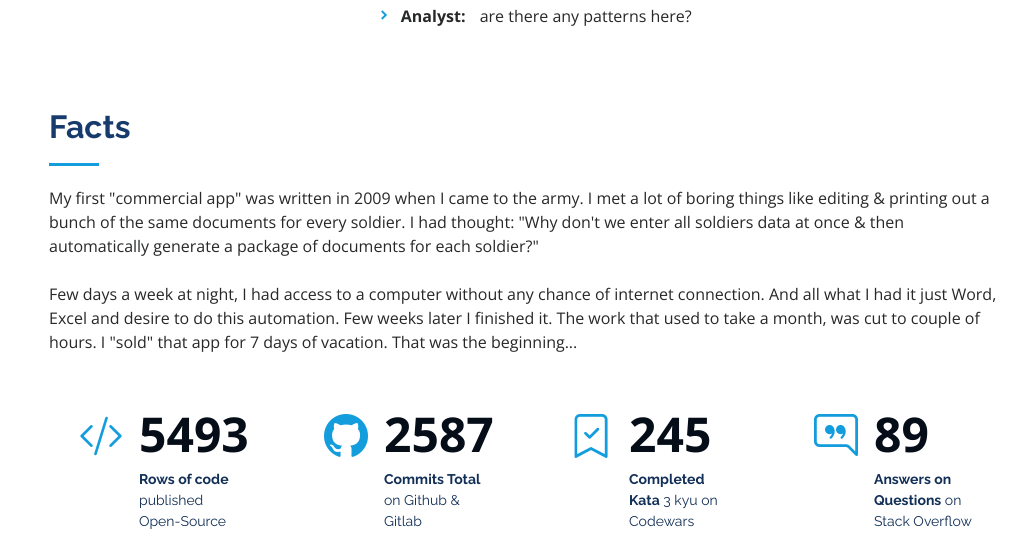
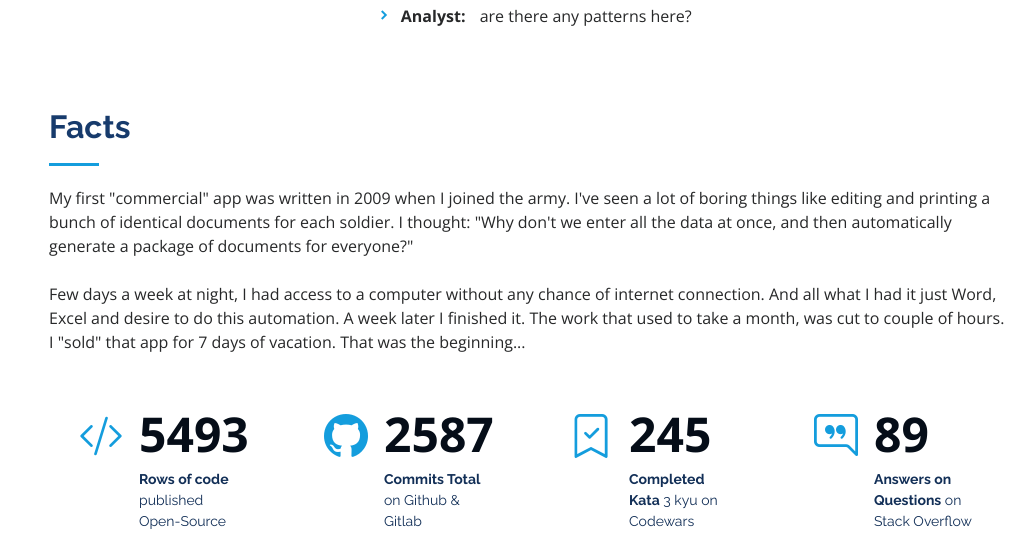
Before and after one commit to k-yakovlev/portfolio-website, a Flask app: page / in a window 1280 px wide. Shown: the part 1190-1741 px from the top of the page, without its empty margins (263-1280 px from the left). Run offline with Flask 2, Linux system fonts and the light colour scheme; some libraries are stand-ins or nearby versions.

Commit message:
Fix content in 'Facts'.

```diff
--- a/templates/index.html
+++ b/templates/index.html
@@ -124,14 +124,14 @@
         <div class="section-title">
           <h2>Facts</h2>
           <p>
-            My first "commercial app" was written in 2009 when I came to the army. I met a lot of boring things like
-            editing & printing out a bunch of the same documents for every soldier. I had thought: "Why don't we enter
-            all soldiers data at once & then automatically generate a package of documents for each soldier?"
+            My first "commercial" app was written in 2009 when I joined the army. I've seen a lot of boring
+            things like editing and printing a bunch of identical documents for each soldier. I thought: "Why don't we
+            enter all the data at once, and then automatically generate a package of documents for everyone?"
           </p>
           <br>
           <p>
             Few days a week at night, I had access to a computer without any chance of internet connection. And all what
-            I had it just Word, Excel and desire to do this automation. Few weeks later I finished it. The work that used
+            I had it just Word, Excel and desire to do this automation. A week later I finished it. The work that used
             to take a month, was cut to couple of hours. I "sold" that app for 7 days of vacation. That was the
             beginning...
           </p>
```
